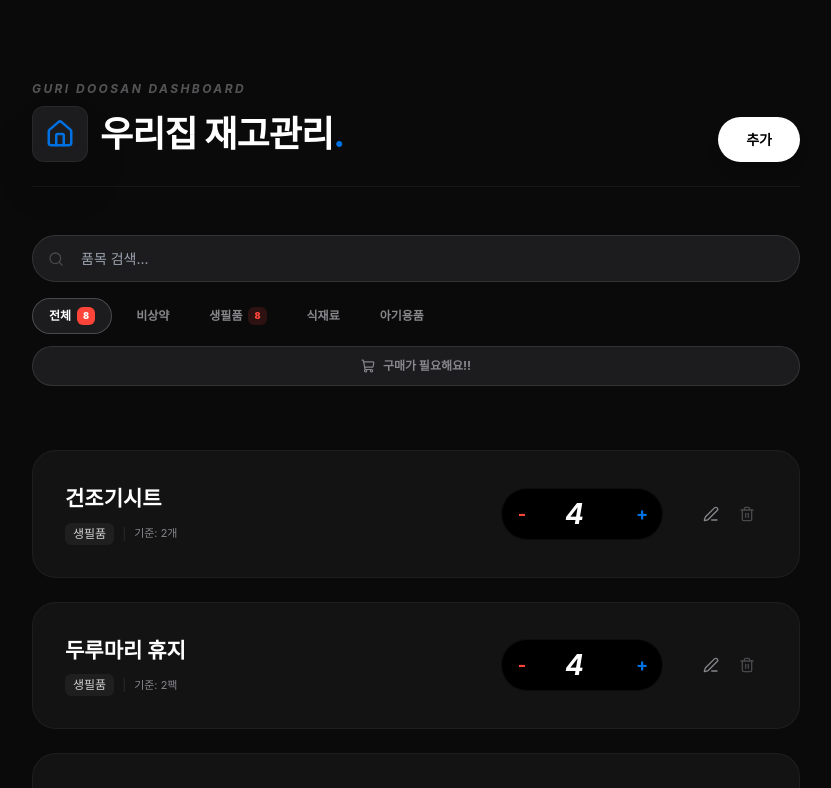
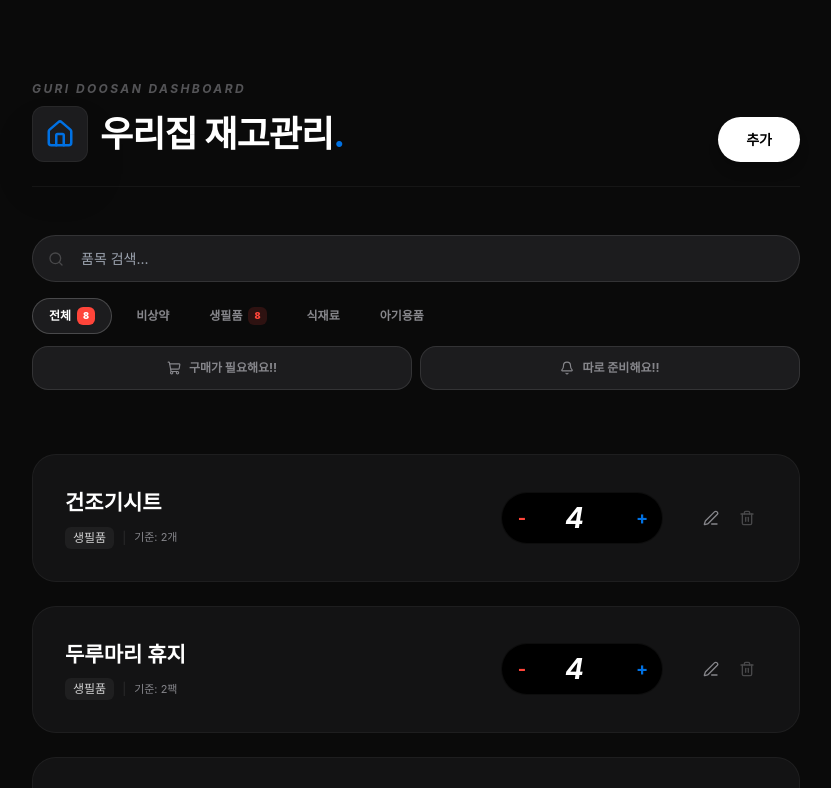
Before and after one commit to hyeoni2/home-inventory, a Next.js app: page / in a window 1280 px wide. Shown: the top 788 px of the page, without its empty margins (224-1055 px from the left). Built offline with nearby package versions, Linux system fonts and the light colour scheme.

Commit message:
필터 분리(구매/준비) 및 서버 동기화 로직 보강

```diff
--- a/pages/index.js
+++ b/pages/index.js
@@ -1,7 +1,7 @@
 import { useState, useMemo, useRef, useEffect } from 'react';
 import fs from 'fs';
 import path from 'path';
-import { Plus, Trash2, Package, X, AlertCircle, Home as HomeIcon, Check, Minus, Plus as PlusIcon, Edit3, ShoppingCart, Search, ChevronDown, ChevronUp } from 'lucide-react';
+import { Plus, Trash2, Package, X, AlertCircle, Home as HomeIcon, Check, Minus, Plus as PlusIcon, Edit3, ShoppingCart, Search, ChevronDown, ChevronUp, Bell } from 'lucide-react';
 
 export async function getServerSideProps({ res }) {
   res.setHeader('Cache-Control', 'no-store, no-cache, must-revalidate, proxy-revalidate');
@@ -22,7 +22,10 @@ export default function Home({ initialData }) {
   const [deleteIndex, setDeleteIndex] = useState(null);
   const [toastMessage, setToastMessage] = useState('');
   const [activeFilter, setActiveFilter] = useState('전체');
-  const [showLowStockOnly, setShowLowStockOnly] = useState(false);
+
+  // ✨ 필터 상태 분리
+  const [filterMode, setFilterMode] = useState('all'); // 'all', 'low', 'ready'
+
   const [searchTerm, setSearchTerm] = useState('');
   const [isCatExpanded, setIsCatExpanded] = useState(false);
   const [needsMoreButton, setNeedsMoreButton] = useState(false);
@@ -34,7 +37,6 @@ export default function Home({ initialData }) {
   const units = ['개', '팩', '박스', '봉지', '통', 'ml', '캔', '롤'];
   const [formData, setFormData] = useState({ name: '', category: '아기용품', current: 0, min: 2, unit: '개' });
 
-  // 📊 [에러 해결 포인트] 카테고리별 부족/준비 품목 개수 계산 (요약 배지)
   const categoryCounts = useMemo(() => {
     const counts = { '전체': items.filter(i => i.current <= i.min).length };
     categories.forEach(cat => {
@@ -60,11 +62,16 @@ export default function Home({ initialData }) {
   const filteredItems = useMemo(() => {
     return items.filter(item => {
       const matchCategory = activeFilter === '전체' || item.category === activeFilter;
-      const matchLowStock = showLowStockOnly ? item.current <= item.min : true;
       const matchSearch = item.name.toLowerCase().includes(searchTerm.toLowerCase());
-      return matchCategory && matchLowStock && matchSearch;
+
+      // ✨ 필터 로직 상세화
+      let matchStatus = true;
+      if (filterMode === 'low') matchStatus = item.current < item.min;
+      if (filterMode === 'ready') matchStatus = item.current === item.min;
+
+      return matchCategory && matchSearch && matchStatus;
     });
-  }, [items, activeFilter, showLowStockOnly, searchTerm]);
+  }, [items, activeFilter, filterMode, searchTerm]);
 
   const saveToFile = async (updatedItems) => {
     setItems(updatedItems);
@@ -169,15 +176,21 @@ export default function Home({ initialData }) {
                     {categoryCounts[cat] > 0 && <span className={`text-[9px] px-1.5 py-0.5 rounded-md font-black ${activeFilter === cat ? 'bg-[#ff453a] text-white' : 'bg-[#ff453a]/15 text-[#ff453a]'}`}>{categoryCounts[cat]}</span>}
                   </button>
                 ))}
-                {needsMoreButton && (
-                  <button onClick={() => setIsCatExpanded(!isCatExpanded)} className="flex items-center gap-1 px-3 py-2 text-[11px] font-bold text-[#0071e3] hover:opacity-80 transition-all">
-                    {isCatExpanded ? <><ChevronUp size={14}/> 접기</> : <><ChevronDown size={14}/> 더보기</>}
-                  </button>
-                )}
               </div>
-              <button onClick={() => setShowLowStockOnly(!showLowStockOnly)} className={`flex items-center justify-center gap-2 w-full sm:w-auto px-5 py-2.5 rounded-full text-[12px] font-bold border transition-all ${showLowStockOnly ? 'bg-[#ff453a]/20 border-[#ff453a] text-[#ff453a]' : 'bg-[#1c1c1e] border-white/10 text-[#86868b]'}`}>
-                <ShoppingCart size={14} /> 구매가 필요해요!!
-              </button>
+
+              {/* ✨ 필터 버튼 레이아웃 분리 */}
+              <div className="flex gap-2">
+                <button
+                  onClick={() => setFilterMode(filterMode === 'low' ? 'all' : 'low')}
+                  className={`flex-1 flex items-center justify-center gap-2 px-4 py-3 rounded-2xl text-[12px] font-bold border transition-all ${filterMode === 'low' ? 'bg-[#ff453a]/20 border-[#ff453a] text-[#ff453a]' : 'bg-[#1c1c1e] border-white/10 text-[#86868b]'}`}>
+                  <ShoppingCart size={14} /> 구매가 필요해요!!
+                </button>
+                <button
+                  onClick={() => setFilterMode(filterMode === 'ready' ? 'all' : 'ready')}
+                  className={`flex-1 flex items-center justify-center gap-2 px-4 py-3 rounded-2xl text-[12px] font-bold border transition-all ${filterMode === 'ready' ? 'bg-[#ffcc00]/20 border-[#ffcc00] text-[#ffcc00]' : 'bg-[#1c1c1e] border-white/10 text-[#86868b]'}`}>
+                  <Bell size={14} /> 따로 준비해요!!
+                </button>
+              </div>
             </div>
           </div>
         </header>
```
